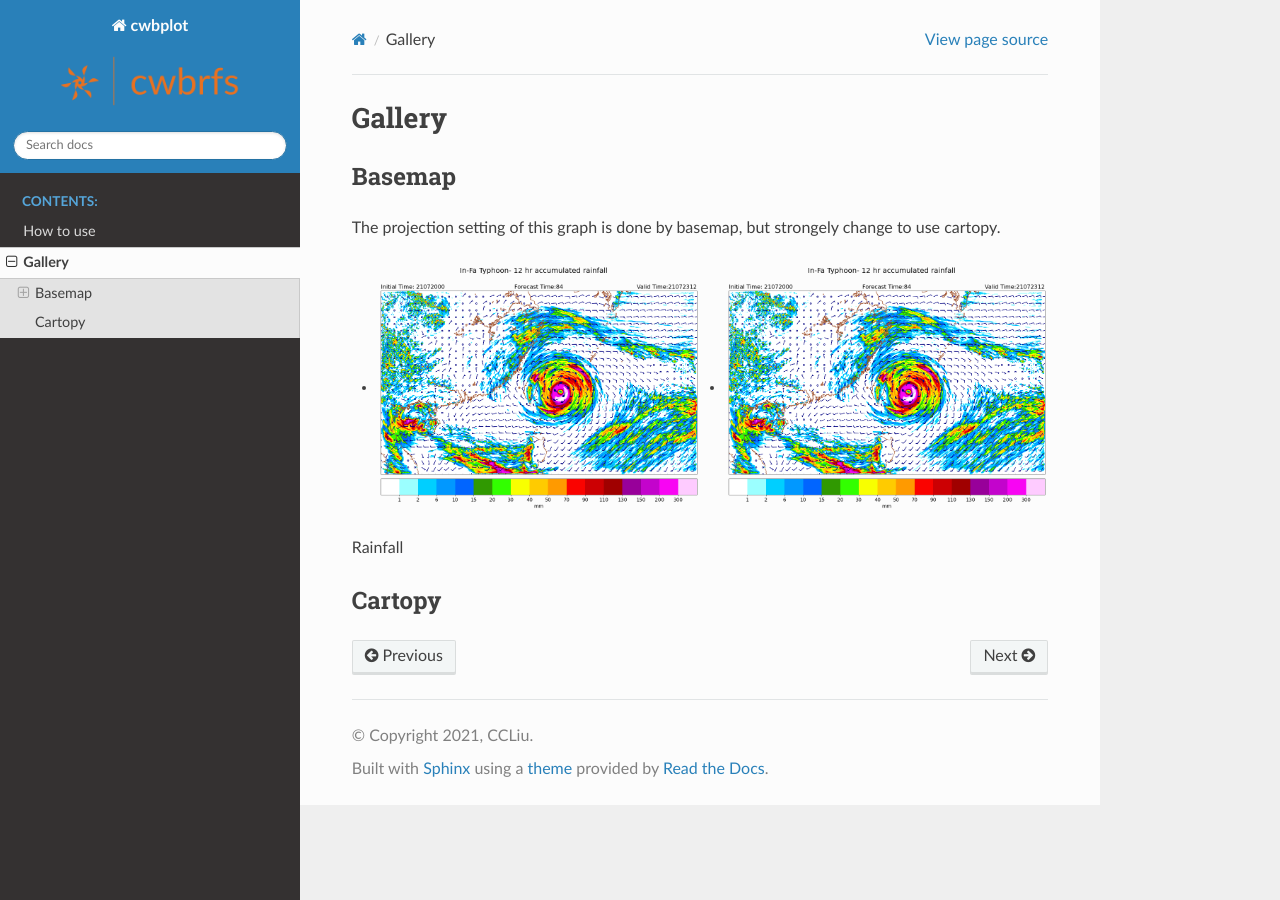
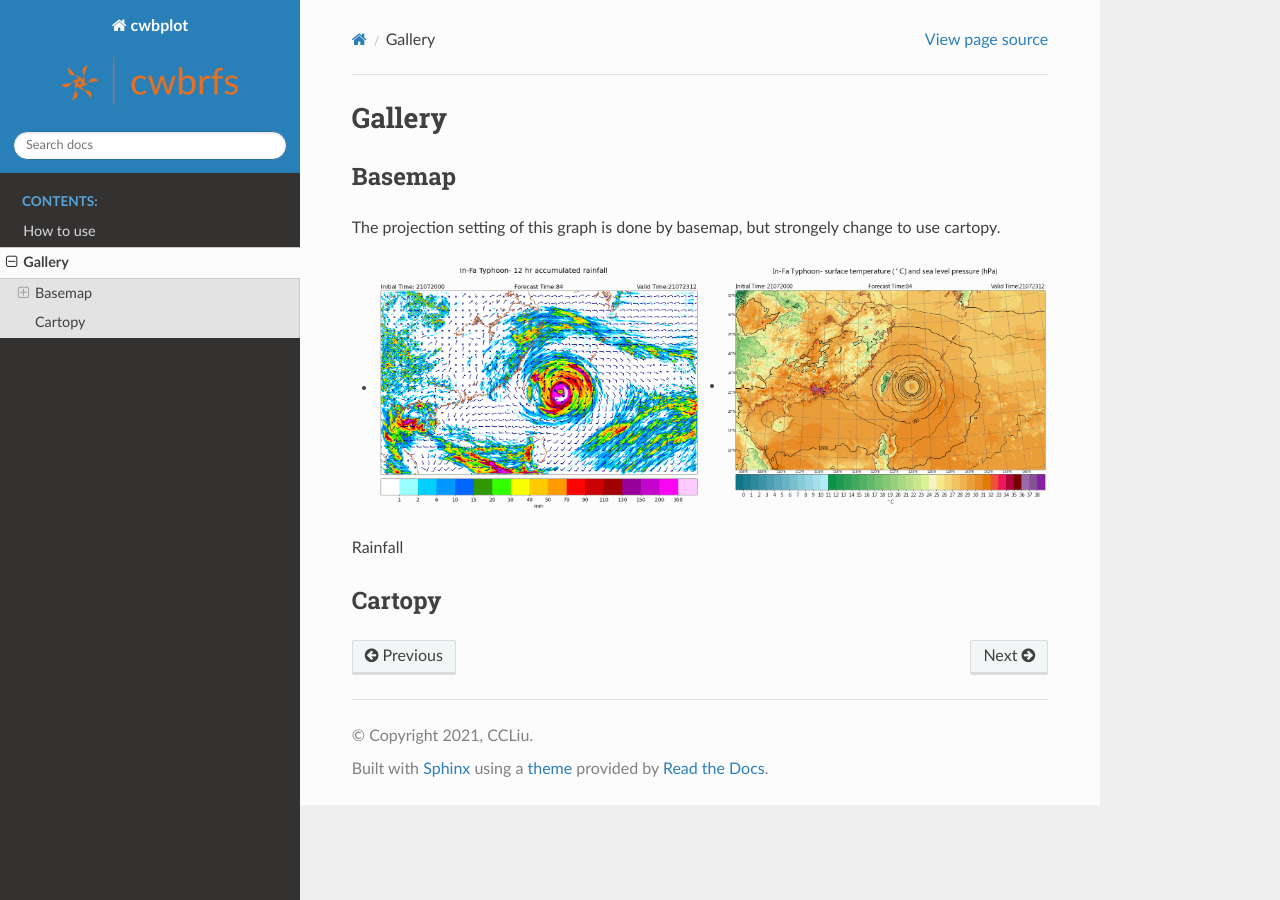
Before and after one commit to Liu-CWB/cwbplot, a Sphinx documentation site: the page built from docs/source/gallery_cwb.rst, in a window 1280 px wide. Built offline with Sphinx 7.4.7 and the Read the Docs theme 2.0.0, drawn with Linux system fonts in a browser that asks for light colours.

Commit message:
Update gallery_cwb.rst

```diff
--- a/docs/source/gallery_cwb.rst
+++ b/docs/source/gallery_cwb.rst
@@ -12,9 +12,9 @@ The projection setting of this graph is done by basemap, but strongely change to
         :width: 600
         :target: https://cwbplot.readthedocs.io/en/latest/example/12accrain_basemap.html
 
-    - .. figure:: image/_gallery/12acc_rainfall_basemap.png
+    - .. figure:: image/_gallery/surftemp_basemap.png
         :width: 600
-
+        :target: https://cwbplot.readthedocs.io/en/latest/example/suftemp_basemap.html
 
 Rainfall
 
```
Also changed, not shown: other parts of docs/source/gallery_cwb.rst (+1 -0 lines).
